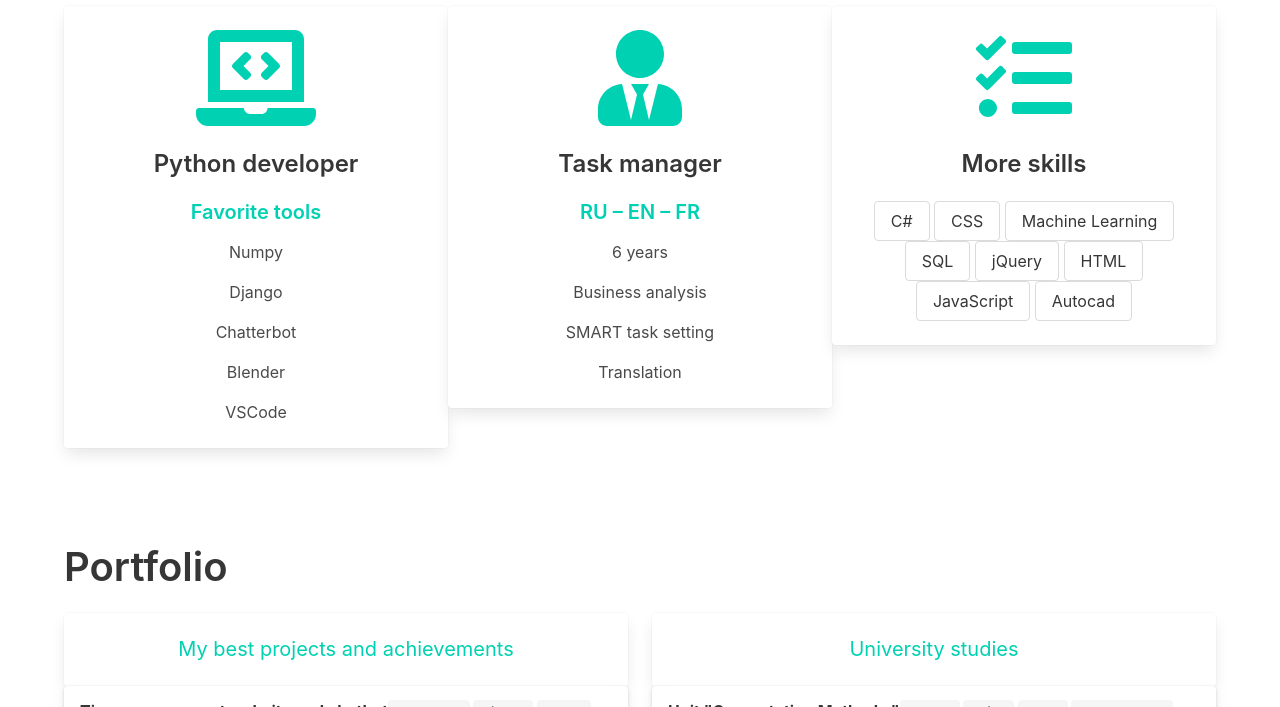
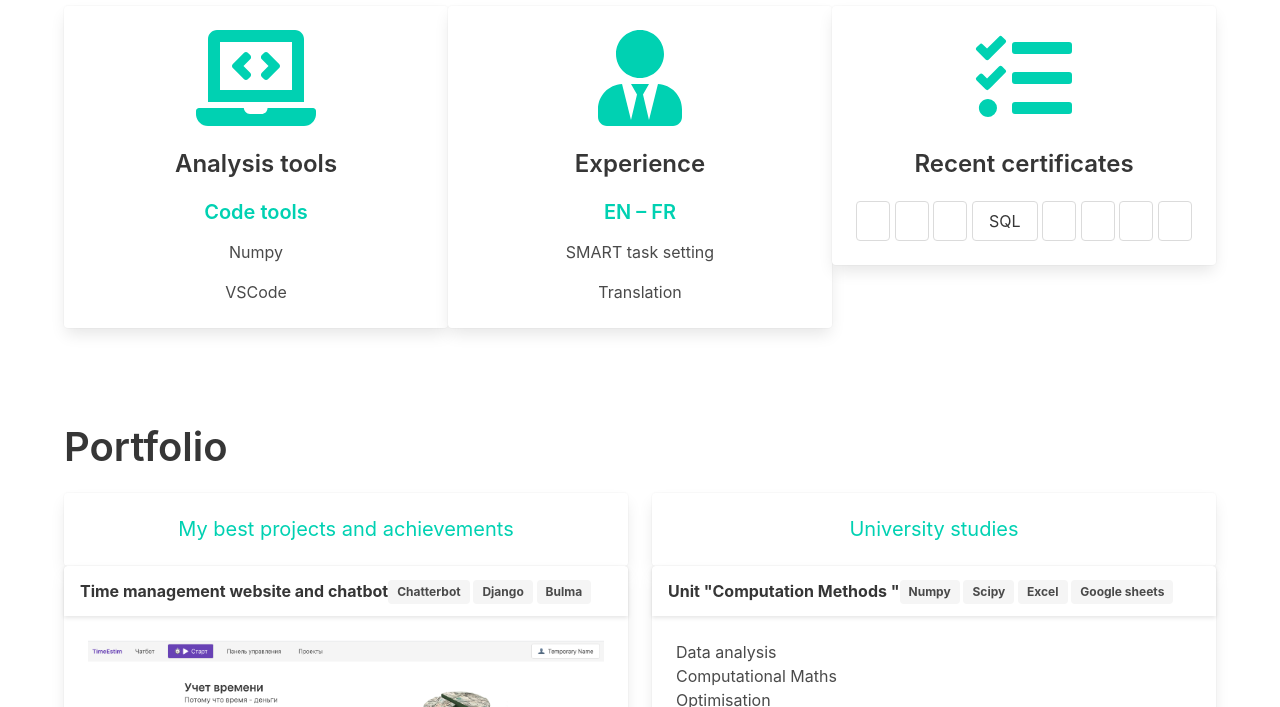
Before and after one commit to Meao/university-ru, a plain HTML site: page index-en.html in a window 1280 px wide. Shown: the part 393-1100 px from the top of the page. Drawn offline with nearby package versions, Linux system fonts and the light colour scheme.

Commit message:
Copy button first version

```diff
--- a/index-en.html
+++ b/index-en.html
@@ -21,6 +21,15 @@
               menu.classList.toggle("is-active")
           })
       })
+
+    function copyToClipboard(text) {
+    var textArea = document.createElement("textarea");
+    textArea.value = text;
+    document.body.appendChild(textArea);
+    textArea.select();
+    document.execCommand('copy');
+    document.body.removeChild(textArea);
+  }
   </script>
 </head>
 
@@ -73,6 +82,9 @@
         <div class="buttons has-addons ">
             <a href="https://github.com/Meao/" class="button ">Github</a>
             <a href="http://linkedin.com/in/marina-krivtsoun-9a40a6167/" class="button ">LinkedIn</a>
+            <!-- Email Copy Button -->
+            <button class="button is-primary" onclick="copyToClipboard('marina_kts@yahoo.fr')">Copy Email Address</button>
+
         </div>
       </div>
     </div>
@@ -88,7 +100,7 @@
 
     <div class="columns has-same-height is-gapless">
       <div class="column">
-        <!-- Py -->
+        <!-- Python -->
         <div class="card has-text-centered">
           <div class="card-content">
             <p class="title is-3">
@@ -96,23 +108,20 @@
                     <i class="fas fa-laptop-code fa-3x"></i>
                 </span>
             </p>
-            <h3 class="title is-4">Python developer </h3>
+            <h3 class="title is-4">Analysis tools</h3>
 
             <div class="content">
             <h4 class="is-3">
-                <span class = "has-text-primary">Favorite tools</span>
+                <span class = "has-text-primary">Code tools</span>
             </h4>
                 <p>Numpy</p>
-                <p>Django </p>
-                <p>Chatterbot</p>
-                <p>Blender</p>
                 <p>VSCode</p>
             </div>
           </div>
         </div>
       </div>
       <div class="column">
-        <!-- Mgt -->
+        <!-- Management -->
         <div class="card has-text-centered">
           <div class="card-content">
             <p class="title is-3">
@@ -120,14 +129,12 @@
                     <i class="fas fa-user-tie fa-3x"></i>
                 </span>
             </p>
-            <h3 class="title is-4">Task manager</h3>
+            <h3 class="title is-4">Experience</h3>
 
             <div class="content">
             <h4 class="is-3">
-                <span class = "has-text-primary">RU – EN – FR</span>
+                <span class = "has-text-primary">EN – FR</span>
             </h4>
-                <p>6 years</p>
-                <p>Business analysis</p>
                 <p>SMART task setting</p>
                 <p>Translation</p>
             </div>
@@ -143,17 +150,17 @@
                     <i class="fas fa-tasks fa-3x"></i>
                 </span>
             </p>
-            <h3 class="title is-4">More skills</h3>
+            <h3 class="title is-4">Recent certificates</h3>
             <div class="content">
 
-              <a href="https://www.sololearn.com/Certificate/1080-229310/pdf/" class="button ">C#</a>
-              <a href="https://www.sololearn.com/Certificate/1023-229310/pdf/" class="button ">CSS</a>
-              <a href="https://www.coursera.org/account/accomplishments/certificate/BKVJAU727GHA?utm_medium=certificate&utm_source=link&utm_campaign=copybutton_certificate" class="button ">Machine Learning</a>
+              <a href="" class="button "></a>
+              <a href="" class="button "></a>
+              <a href="" class="button "></a>
               <a href="https://www.sololearn.com/Certificate/1060-229310/pdf/" class="button ">SQL</a>
-              <a href="https://www.sololearn.com/Certificate/1082-229310/pdf/" class="button ">jQuery</a>
-              <a href="https://www.sololearn.com/Certificate/1014-229310/pdf/" class="button ">HTML</a>
-              <a href="https://www.sololearn.com/Certificate/1024-229310/pdf/" class="button ">JavaScript</a>
-              <a href="https://intuit.ru/verifydiplomas/101302205" class="button ">Autocad</a>
+              <a href="" class="button "></a>
+              <a href="" class="button "></a>
+              <a href="" class="button "></a>
+              <a href="" class="button "></a>
             </div>
           </div>
         </div>
```
